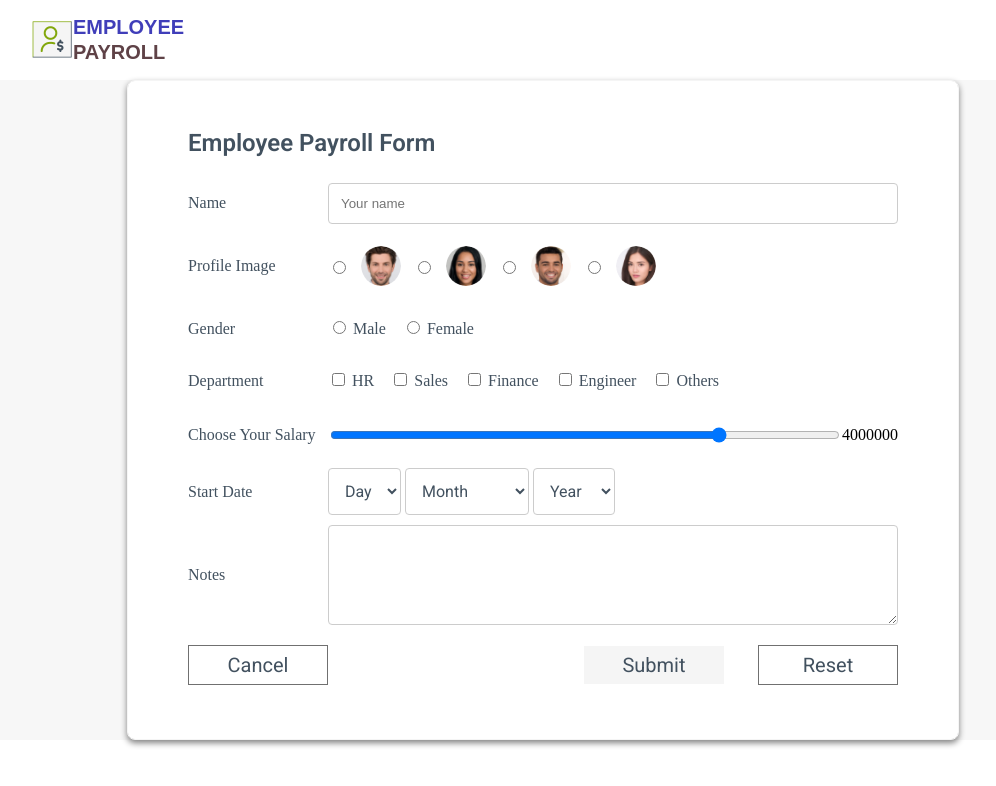
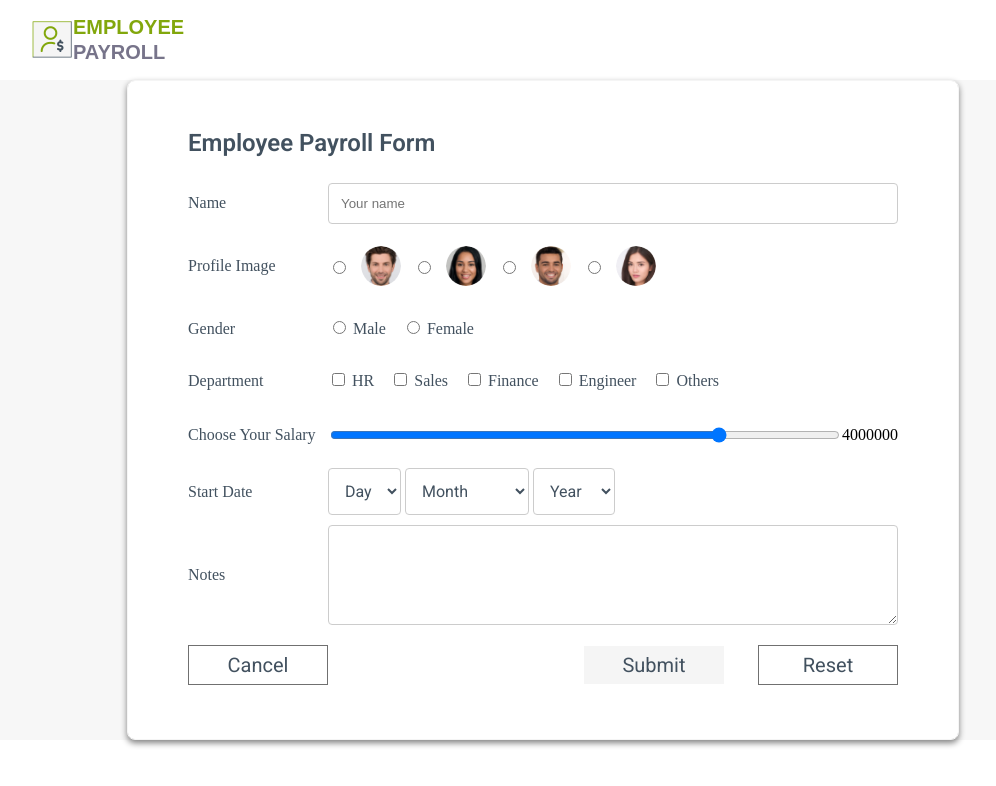
Before and after one commit to riteshkhunte05/Employee_Payroll_App, a plain HTML site: page EmployeePayrollApp/pages/index.html in a window 1280 px wide. Shown: the whole page, without its empty margins (97-1093 px from the left). Drawn offline with Linux system fonts and the light colour scheme.

```diff
--- a/EmployeePayrollApp/css/style.css
+++ b/EmployeePayrollApp/css/style.css
@@ -32,12 +32,12 @@ body {
     font: normal normal bold 20px/25px Montserrat;
     font-family: "Montserrat", sans-serif;
     letter-spacing: 0px;
-    color: #0f0ca7cb;
+    color: #82a70c;
     text-transform: capitalize;
 }
 
 .emp-payroll {
-    color: #5f4247;
+    color: #45425fbb;
 }
 
 * {
--- a/EmployeePayrollApp/pages/index.html
+++ b/EmployeePayrollApp/pages/index.html
@@ -1,7 +1,3 @@
-<!--
-    Ability to add Notes as well as cancel, reset and submit button so as to do some action on form entry
--->
-
 <!DOCTYPE html>
 <html lang="en">
 
@@ -11,6 +7,8 @@
     <link href="https://fonts.googleapis.com/css2?family=Roboto:wght@300;400;500;600&display=swap" rel="stylesheet">
     <link rel="stylesheet" href="../css/style.css">
     <title>Employee payroll form</title>
+    <script src="../js/validate.js"></script>
+    <script src="../js/EmployeePayrollData.js"></script>
 </head>
 
 <body>
@@ -24,7 +22,7 @@
         </div>
     </header>
     <div class="form-content">
-        <form class="form" action="#" onsubmit="save(); return false">
+        <form class="form" action="#" onsubmit="save();return false">
             <div class="form-head">
                 Employee Payroll Form
             </div>
@@ -162,7 +160,7 @@
             </div>
         </form>
     </div>
-    <script src="../js/validate.js"></script>
+
 </body>
 
 </html>
```
